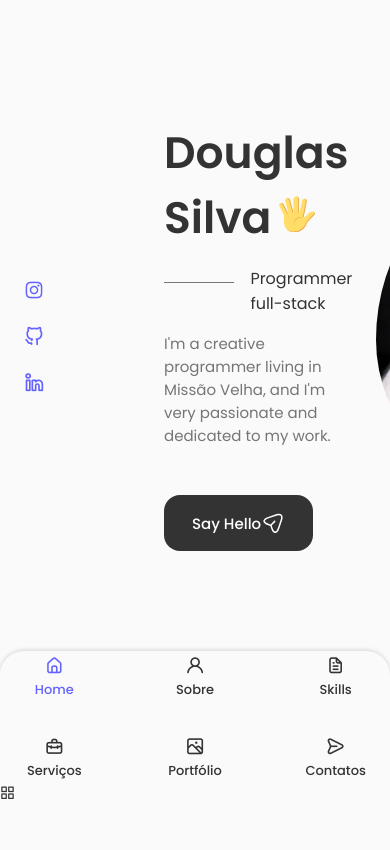
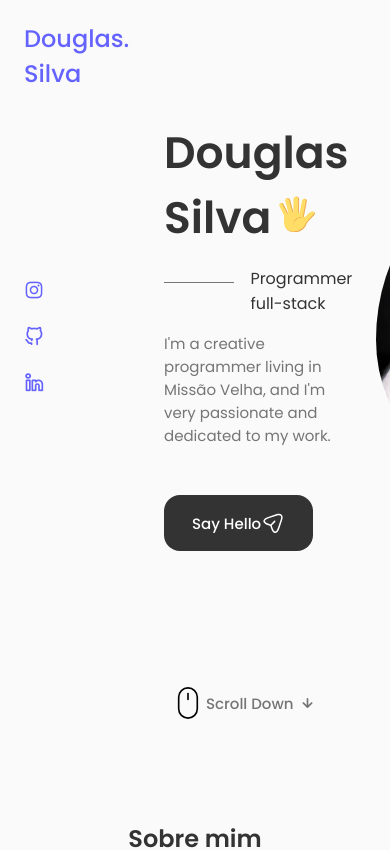
Before and after one commit to 7-Dodi/portfolio_present, a React (Vite) app: page / in a window 390 px wide. Shown: the top 850 px of the page. Built offline with nearby package versions, Linux system fonts and the light colour scheme.

Commit message:
refactor: Editing the responsive the Header

```diff
--- a/src/components/Header/index.tsx
+++ b/src/components/Header/index.tsx
@@ -3,6 +3,7 @@ import "./style.css";
 
 export const Header: React.FC = () => {
     const [activeLink, setActiveLink] = useState('home'); // Inicializa o estado com o primeiro item
+    const [toggleMenu, setToggleMenu] = useState(false);
 
     const handleNavLinkClick = (link: string) => {
         setActiveLink(link);
@@ -46,7 +47,7 @@ export const Header: React.FC = () => {
             <nav className="nav container">
                 <a href="index.html" className="navLogo">Douglas Silva<span>.</span></a>
 
-                <div className="navMenu">
+                <div className={toggleMenu ? "navMenu showMenu" : "navMenu"}>
                     <ul className="navList">
                         <li className="navItem">
                             <a href="#home" className={`navLink ${activeLink === 'home' ? 'activeLink' : ''}`} onClick={() => handleNavLinkClick("home")}>
@@ -79,12 +80,10 @@ export const Header: React.FC = () => {
                             </a>
                         </li>
                     </ul>
-
-                    <i className="uil uil-times navClose"></i>
-                    <div className="navToggle">
+                </div>
+                    <div className="navToggle" onClick={()=>setToggleMenu(!toggleMenu)}>
                         <i className="uil uil-apps"></i>
                     </div>
-                </div>
             </nav>
         </header>
     );
--- a/src/components/Header/style.css
+++ b/src/components/Header/style.css
@@ -58,43 +58,48 @@
 @media screen and (max-width: 768px) {
     .header{
         top: initial;
-        bottom: 0;
+        top: 0;
     }
 
     .nav{
-        height: var(--header-height);
+        height: 4rem;
+        margin-top: 1.5rem;
+        display: flex;
+        justify-content: space-around;
+        gap: 20rem;
     }
 
     .navMenu{
         position: fixed;
-        bottom: -10;
-        left: 0;
-        width: 100%;
-        height: 40%;
-        background-color: var(--body-color);
-        padding: 2rem, 1.5rem, 4rem;
+        top: 0;
+        right: -100%;
+        width: 25%;
+        margin-top: 6rem;
+        background-color: var(--plugin-color-lite);
+        padding: 2rem 1.5rem;
         box-shadow: 0 -1px 4px rgba(0, 0, 0, 0.15);
-        border-radius: 1.5rem 1.5rem 0 0;
+        border-radius: 1.5rem 0 0 1.5rem;
         transition: .3s;
+    }
+
+    .showMenu{
+        right: 0;
+    }
+
+    .activeLink{
+        color: var(--container-color);
     }
 
     .navList{
         display: grid;
-        grid-template-columns: repeat(3, 1fr);
+        grid-template-columns: repeat(1, 1fr);
         gap: 2rem;
-    }
-
-    .navToggle, .navClose, .navIcon{
-        display: block;
     }
 
     .navIcon{
         font-size: 1.2rem;
     }
 
-    .navLogo{
-        display: none;
-    }
     .navClose{
         position: absolute;
         right: 1.3rem;
@@ -107,4 +112,35 @@
     .navClose:hover{
         color: var(--title-color-dark);
     }
+
+    .navToggle{
+        font-size: 2rem;
+        color: var(--plugin-color);
+        cursor: pointer;
+    }
+
+    .navLogo{
+        font-size: 1.5rem;
+    }
+
+    .navToggle,
+    .navClose,
+    .navIcon{
+        display: block;
+    }
+
+    .navLogo{
+        display: flex;
+        justify-content: space-around;
+    }
 }
+
+@media screen and (max-width: 350px) {
+    .navMenu{
+        padding: 2rem 0.25rem;
+    }
+
+    .navList{
+        column-gap: 0;
+    }
+}
```
